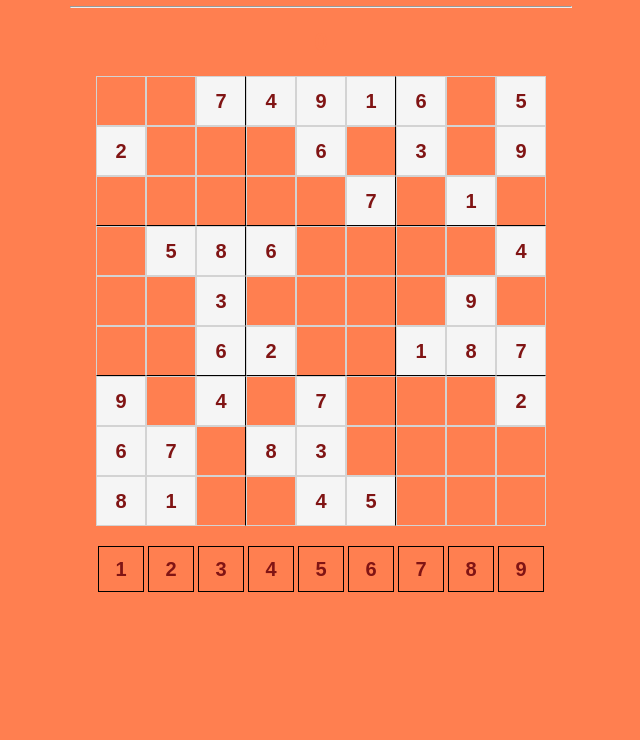
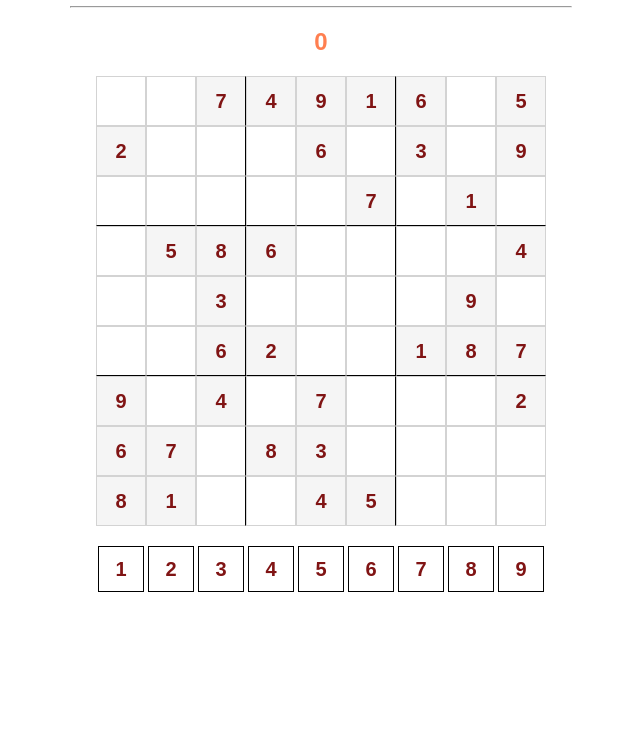
Before and after one commit to krsandeepkr/Sudoku-Game, a plain HTML site: page Sudoku Game/index.html in a window 1280 px wide. Shown: the part 60-800 px from the top of the page, without its empty margins (319-959 px from the left). Drawn offline with Linux system fonts and the light colour scheme.

Commit message:
Update style.css

```diff
--- a/Sudoku Game/style.css
+++ b/Sudoku Game/style.css
@@ -5,7 +5,8 @@ body {
 
     body{
         color: rgb(128, 20, 20);
-        background-color: coral;
+        background-color:   background-color: rgba(201, 76, 76, 0.3);
+
 
     }
 
```
